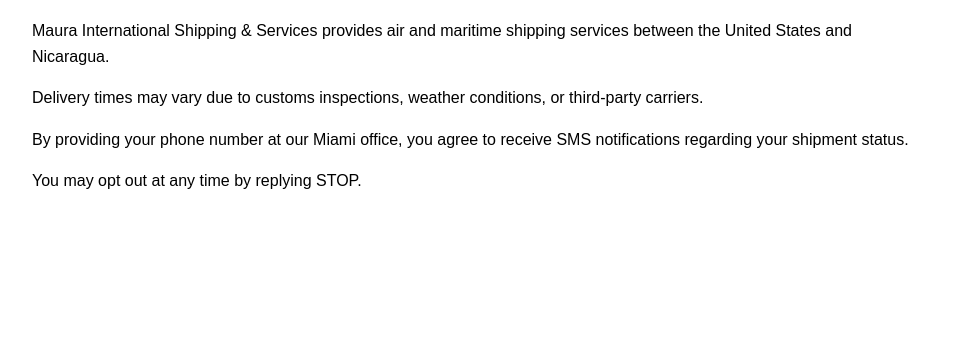
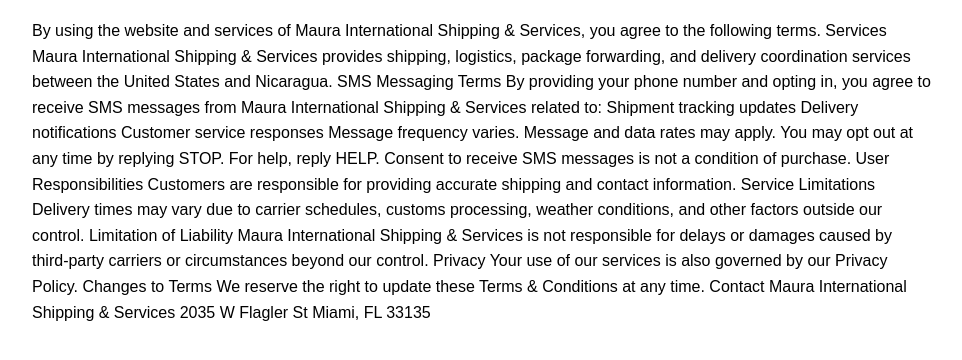
Before and after one commit to maqr91/mauraintlshipping.com, a plain HTML site: page terms.html in a window 1280 px wide. Shown: the part 116-476 px from the top of the page, without its empty margins (158-1120 px from the left). Drawn offline with Linux system fonts and the light colour scheme.

Commit message:
Update terms.html

```diff
--- a/terms.html
+++ b/terms.html
@@ -10,23 +10,57 @@
 <h1>Terms & Conditions</h1>
 
 <p>
-Maura International Shipping & Services provides air and maritime shipping services
-between the United States and Nicaragua.
+By using the website and services of Maura International Shipping & Services, you agree to the following terms.
+
+Services
+
+Maura International Shipping & Services provides shipping, logistics, package forwarding, and delivery coordination services between the United States and Nicaragua.
+
+SMS Messaging Terms
+
+By providing your phone number and opting in, you agree to receive SMS messages from Maura International Shipping & Services related to:
+
+Shipment tracking updates
+
+Delivery notifications
+
+Customer service responses
+
+Message frequency varies.
+Message and data rates may apply.
+
+You may opt out at any time by replying STOP.
+For help, reply HELP.
+
+Consent to receive SMS messages is not a condition of purchase.
+
+User Responsibilities
+
+Customers are responsible for providing accurate shipping and contact information.
+
+Service Limitations
+
+Delivery times may vary due to carrier schedules, customs processing, weather conditions, and other factors outside our control.
+
+Limitation of Liability
+
+Maura International Shipping & Services is not responsible for delays or damages caused by third-party carriers or circumstances beyond our control.
+
+Privacy
+
+Your use of our services is also governed by our Privacy Policy.
+
+Changes to Terms
+
+We reserve the right to update these Terms & Conditions at any time.
+
+Contact
+
+Maura International Shipping & Services
+2035 W Flagler St
+Miami, FL 33135
 </p>
 
-<p>
-Delivery times may vary due to customs inspections, weather conditions,
-or third-party carriers.
-</p>
-
-<p>
-By providing your phone number at our Miami office, you agree to receive
-SMS notifications regarding your shipment status.
-</p>
-
-<p>
-You may opt out at any time by replying STOP.
-</p>
 
 </body>
 </html>
```
